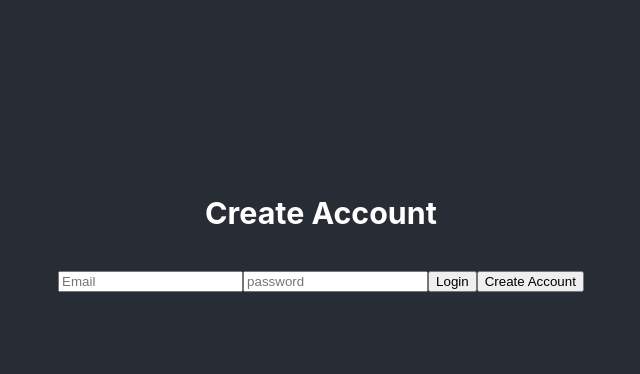
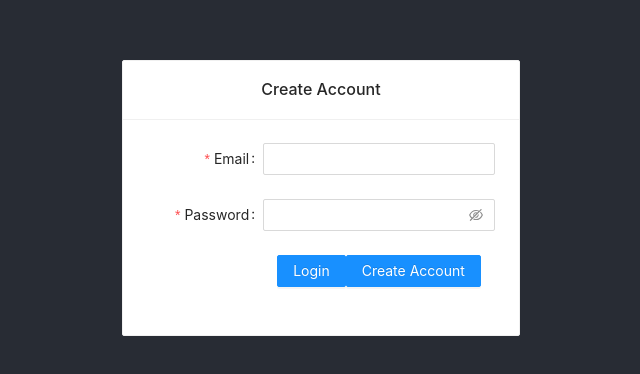
Before and after one commit to slimjim49j/brivity_todo, a React (Create React App) app: page / in a window 1280 px wide. Shown: the part 202-576 px from the top of the page, without its empty margins (319-959 px from the left). Built offline with nearby package versions, Linux system fonts and the light colour scheme.

Commit message:
Fix todo app, convert ui to antd

```diff
--- a/src/App.js
+++ b/src/App.js
@@ -2,7 +2,9 @@ import React, {useContext, useEffect} from 'react'
 import './App.css';
 import AuthContext from './contexts/Auth'
 import TaskList from './components/TaskList';
-import Login from './components/Login';
+import Login from './components/auth/Login';
+import 'antd/dist/antd.css';
+
 
 function App() {
   const { user, checkForUser } = useContext(AuthContext);
@@ -12,7 +14,6 @@ function App() {
   return (
     <div className="App">
       <header className="App-header">
-        <h3>{ user ? 'My Tasks' : null}</h3>
         {
           user ? <TaskList /> : <Login />
         }
--- a/src/components/Login.jsx
+++ /dev/null
@@ -1,20 +0,0 @@
-import React, { useState, useContext } from 'react';
-import AuthContext from '../contexts/Auth';
-
-const Login = () => {
-  const {login, createAccount} = useContext(AuthContext)
-  const [email, setEmail] = useState('');
-  const [password, setPassword] = useState('');
-
-  return (
-    <div>
-      <h3>{createAccount ? "Create Account" : "Login"}</h3>
-      <input placeholder="Email" type="text" onChange={(e) => setEmail(e.target.value)} />
-      <input placeholder="password" type="password" onChange={(e) => setPassword(e.target.value)}/>
-      <button onClick={() => login(email, password)}>Login</button>
-      <button onClick={() => createAccount(email, password)}>Create Account</button>
-    </div>
-  )
-}
-
-export default Login;
--- a/src/components/TaskList.jsx
+++ b/src/components/TaskList.jsx
@@ -1,6 +1,19 @@
 import React, { useState, useContext, useEffect } from 'react'
 import TaskContext from '../contexts/Task';
 import AuthContext from '../contexts/Auth';
+import { Table, Checkbox, Input, Form, Button, Card } from 'antd';
+
+const layout = {
+  labelCol: { span: 8 },
+  wrapperCol: { span: 16 },
+};
+
+const tailLayout = {
+  wrapperCol: { offset: 8, span: 16 },
+};
+
+const { Column } = Table;
+const { Item } = Form;
 
 function TaskList() {
   const { user, logout } = useContext(AuthContext)
@@ -29,53 +42,78 @@ function TaskList() {
 
   const cancelTask = () => {
     //todo: reset the task state and hide the form
+    setTask(emptyTask);
+    setNewTask(false);
   };
 
   const handleChange = e => {
     const { name, value } = e.target;
+    console.log(name, value);
     // todo: update the task state with these variables
+    setTask(task => ({...task, [name]: value}));
   };
 
   return (
     <div className="TaskList">
-      <button onClick={() => setNewTask(!newTask)}>+</button>
-      <table>
-      <thead>
-        <tr>
-          <th>Category</th>
-          <th>Name</th>
-          <th>Completed</th>
-        </tr>
-      </thead>
-      <tbody>
+      <Card
+        title="My Tasks"
+        extra={<Button onClick={() => setNewTask(!newTask)}>+</Button>}
+      >
         {
           newTask && (
-            <tr>
-              <td>
-                <input type="text" value={task.category} onChange={handleChange} name="category"/>
-              </td>
-              <td>
-                <input type="text" value={task.name} onChange={handleChange} name="name"/>
-              </td>
-              <td>
-                <button disabled={task.name.length === 0 || task.category.length === 0 ? true : false} onClick={saveTask}>save</button> <br/>
-                <button onClick={cancelTask}>cancel</button>
-              </td>
-            </tr>
+            <Form name="basic" {...layout} onFinish={saveTask}>
+              <Item
+                label="Category"
+                name="category"
+                rules={[{ required: true, message: "Please input a category!" }]}
+              >
+                <Input name="category" onChange={(e) => handleChange(e)} value={task.category} />
+              </Item>
+              <Item
+                label="Name"
+                name="name"
+                rules={[{ required: true, message: "Please input a name!" }]}
+              >
+                <Input name="name" onChange={(e) => handleChange(e)} value={task.name} />
+              </Item>
+              <Item {...tailLayout}>
+                <Button type="primary"
+                  disabled={ !(task.name.length && task.category.length) }
+                  htmlType="submit"
+                >
+                  Save
+              </Button>
+
+                <Button type="button"
+                  onClick={cancelTask}
+                >
+                  Cancel
+              </Button>
+              </Item>
+            </Form>
           )
         }
-        {
-          tasks.map(task => (
-            <tr key={task.id}>
-              <td>{task.task.category}</td>
-              <td>{task.task.name}</td>
-              <td><input type="checkbox" checked={task.task.completed} onChange={() => updateCompleted(task)}/></td>
-            </tr>
-          ))
-        }
-      </tbody>
-      </table>
-      <button onClick={logout}>Logout</button>
+      </Card>
+
+      <Table dataSource={tasks}>
+        <Column title="Category"
+          dataIndex={["task", "category"]}
+          key="category"
+        />
+        <Column title="Name"
+          dataIndex={["task", "name"]}
+          key="name"
+        />
+        <Column title="Completed"
+          dataIndex={["task", "completed"]}
+          key="completed"
+          render={(_, task) => {
+            return <Checkbox onChange={() => updateCompleted(task) } checked={task.task.completed} />
+          }}
+        />
+      </Table>
+
+      <Button onClick={logout}>Logout</Button>
     </div>
   );
 }
--- /dev/null
+++ b/src/components/auth/Login.jsx
@@ -0,0 +1,65 @@
+import React, { useState, useContext } from 'react';
+import AuthContext from '../../contexts/Auth';
+import { Form, Button, Input, Card } from "antd";
+const { Item } = Form;
+
+const layout = {
+  labelCol: { span: 8 },
+  wrapperCol: { span: 16 },
+};
+
+const tailLayout = {
+  wrapperCol: { offset: 8, span: 16 },
+};
+
+
+const Login = () => {
+  const { login, createAccount } = useContext(AuthContext)
+  const [email, setEmail] = useState('');
+  const [password, setPassword] = useState('');
+
+  return (
+    <div className="login-container">
+      <Card title={createAccount ? "Create Account" : "Login"}>
+
+        <Form
+          name="basic"
+          {...layout}
+        >
+          <Item
+            label="Email"
+            name="email"
+            rules={[{ required: true, message: "Please input your email!" }]}
+          >
+            <Input onChange={(e) => setEmail(e.target.value)} />
+          </Item>
+
+          <Item
+            label="Password"
+            name="password"
+            rules={[{ required: true, message: "Please input your password!" }]}
+          >
+            <Input.Password onChange={(e) => setPassword(e.target.value)} />
+          </Item>
+
+          <Item {...tailLayout}>
+            <Button type="primary"
+              onClick={() => login(email, password)}
+            >
+              Login
+            </Button>
+
+            <Button type="primary"
+              onClick={() => createAccount(email, password)}
+            >
+              Create Account
+            </Button>
+          </Item>
+        </Form>
+      </Card>
+
+    </div>
+  )
+}
+
+export default Login;
--- /dev/null
+++ b/src/components/auth/login.css
@@ -0,0 +1,4 @@
+.login-container {
+    width: 100%;
+    height: 100%;
+}
--- a/src/contexts/Auth.js
+++ b/src/contexts/Auth.js
@@ -6,6 +6,7 @@ export default AuthContext;
 
 export const AuthProvider = ({ children }) => {
   const [user, setUser] = useState(null);
+  console.log("user", user);
 
   const checkForUser = () => {
     let localUser = localStorage.getItem('@user');
--- a/src/contexts/Task.js
+++ b/src/contexts/Task.js
@@ -7,6 +7,7 @@ export default TaskContext;
 
 export const TaskProvider = ({ children }) => {
   const [tasks, setTasks] = useState([]);
+  console.log("all tasks", tasks);
 
   async function getTasks(userID) {
     await fbGetTasks(userID).then(response => {
@@ -15,14 +16,21 @@ export const TaskProvider = ({ children }) => {
   };
 
   async function addTask(task) {
-    await fbAddTask(task).then(response => {
+    await fbAddTask(task).then(id => {
       //todo: add the new task you just created to the tasks state
+      setTasks(tasks => [...tasks, { id, task }]);
     });
   }
 
   async function updateTask(task) {
     await fbUpdateTask(task).then(() => {
       //todo: update the task in the local state that was completed/uncompleted
+      setTasks(tasks => {
+        const newTasks = [...tasks];
+        const taskIdx = newTasks.findIndex(someTask => someTask.id === task.id);
+        newTasks[taskIdx] = task;
+        return newTasks;
+      });
     });
   };
 
--- a/src/services/firebase.js
+++ b/src/services/firebase.js
@@ -2,7 +2,7 @@ import firebase from 'firebase';
 require("firebase/firestore");
 
 var firebaseConfig = {
-  apiKey: "",
+  apiKey: "AIzaSyCvxnlVq0DmWu9Z3rHdwH5kNSxwzfv3nMM",
   authDomain: "blueroof-todo.firebaseapp.com",
   projectId: "blueroof-todo",
   storageBucket: "blueroof-todo.appspot.com",
```
Also changed, not shown: 2 other files (tests, documents, lock files or other folders).
